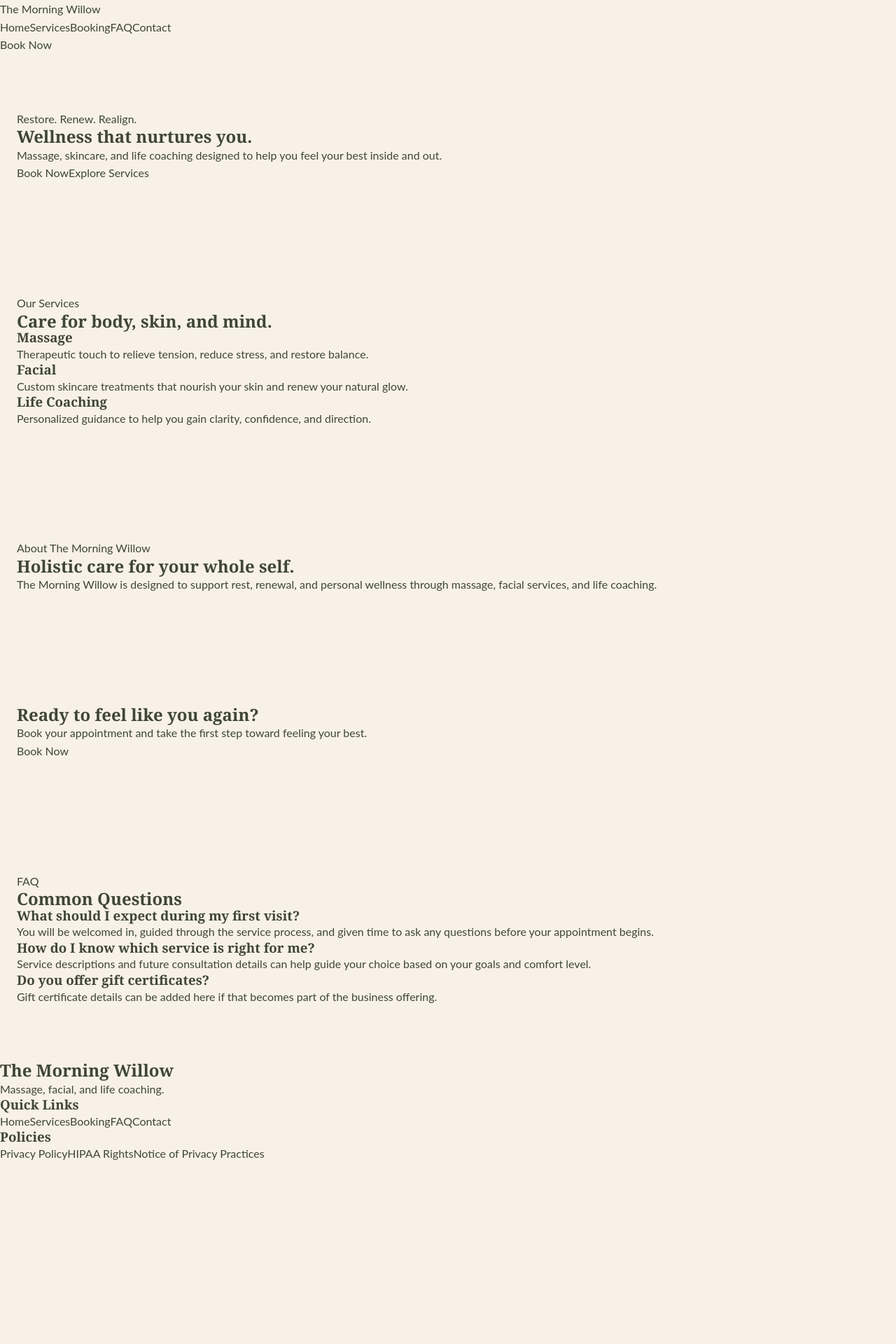
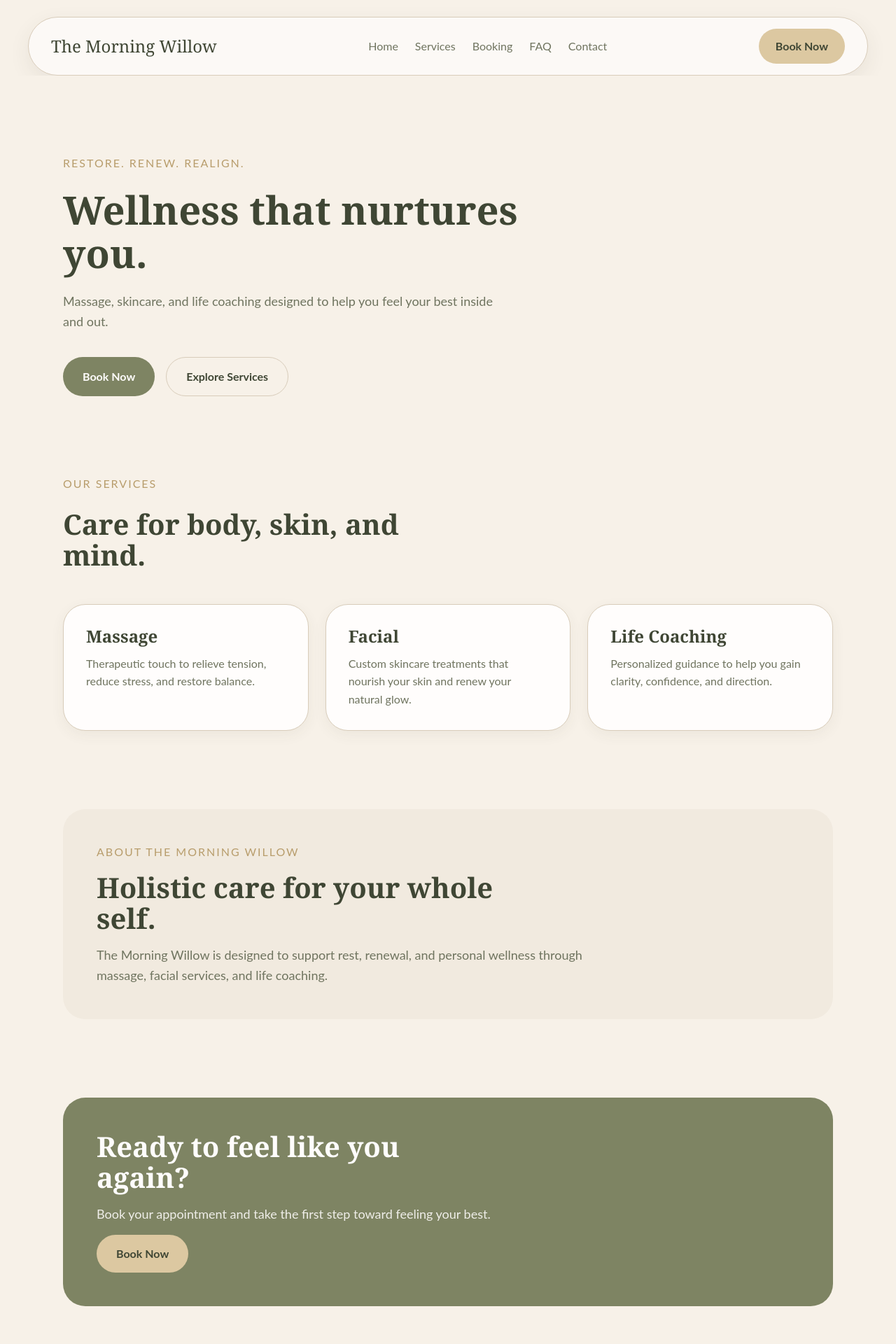
Before and after one commit to djjohnson20/themorningwillow, a React (Vite) app: page / in a window 1280 px wide. Shown: the top 1920 px of the page at 70% size. Before the commit the page ends 1660 px from the top, so only its background shows below. Built offline with nearby package versions, Linux system fonts and the light colour scheme.

Commit message:
Build homepage v1 layout and styling

```diff
--- a/src/pages/HomePage/HomePage.css
+++ b/src/pages/HomePage/HomePage.css
@@ -0,0 +1,364 @@
+.home-page {
+  background-color: var(--color-background);
+}
+
+.site-header {
+  padding: var(--space-lg) var(--space-lg) 0;
+}
+
+.site-nav {
+  width: min(100%, var(--max-width));
+  margin: 0 auto;
+  padding: var(--space-md) var(--space-xl);
+  display: flex;
+  align-items: center;
+  justify-content: space-between;
+  gap: var(--space-lg);
+  background-color: rgba(255, 253, 252, 0.7);
+  border: 1px solid var(--color-border);
+  border-radius: var(--radius-pill);
+  box-shadow: var(--shadow-soft);
+}
+
+.site-brand {
+  font-family: var(--font-heading);
+  font-size: var(--font-size-lg);
+  color: var(--color-text);
+  white-space: nowrap;
+}
+
+.site-nav-links {
+  display: flex;
+  align-items: center;
+  gap: var(--space-lg);
+}
+
+.site-nav-link {
+  font-size: var(--font-size-sm);
+  color: var(--color-text-muted);
+  transition: color var(--transition-fast);
+}
+
+.site-nav-link:hover {
+  color: var(--color-primary);
+}
+
+.site-nav-cta {
+  padding: 12px 24px;
+  background-color: var(--color-accent);
+  color: var(--color-text);
+  border-radius: var(--radius-pill);
+  font-size: var(--font-size-sm);
+  font-weight: 700;
+  transition:
+    background-color var(--transition-fast),
+    transform var(--transition-fast);
+}
+
+.site-nav-cta:hover {
+  background-color: var(--color-accent-dark);
+  transform: translateY(-1px);
+}
+
+.hero {
+  padding: var(--space-4xl) var(--space-lg);
+}
+
+.hero__content {
+  width: min(100%, var(--section-width));
+  margin: 0 auto;
+  display: flex;
+  flex-direction: column;
+  align-items: flex-start;
+  gap: var(--space-lg);
+}
+
+.hero__eyebrow {
+  font-size: var(--font-size-sm);
+  letter-spacing: 2px;
+  text-transform: uppercase;
+  color: var(--color-accent-dark);
+}
+
+.hero__title {
+  max-width: 700px;
+  font-size: var(--font-size-2xl);
+  color: var(--color-text);
+}
+
+.hero__text {
+  max-width: 620px;
+  font-size: var(--font-size-md);
+  color: var(--color-text-muted);
+}
+
+.hero__actions {
+  display: flex;
+  flex-wrap: wrap;
+  gap: var(--space-md);
+  margin-top: var(--space-sm);
+}
+
+.hero__button {
+  display: inline-flex;
+  align-items: center;
+  justify-content: center;
+  padding: 14px 28px;
+  background-color: var(--color-primary);
+  color: var(--color-surface);
+  border-radius: var(--radius-pill);
+  font-weight: 700;
+  transition:
+    background-color var(--transition-fast),
+    transform var(--transition-fast);
+}
+
+.hero__button:hover {
+  background-color: var(--color-primary-dark);
+  transform: translateY(-1px);
+}
+
+.hero__button-secondary {
+  background-color: transparent;
+  color: var(--color-text);
+  border: 1px solid var(--color-border);
+}
+
+.hero__button-secondary:hover {
+  background-color: var(--color-surface);
+}
+
+.services-preview {
+  padding: 0 var(--space-lg) var(--space-4xl);
+}
+
+.services-preview__content {
+  width: min(100%, var(--section-width));
+  margin: 0 auto;
+  display: flex;
+  flex-direction: column;
+  gap: var(--space-lg);
+}
+
+.services-preview__eyebrow {
+  font-size: var(--font-size-sm);
+  letter-spacing: 2px;
+  text-transform: uppercase;
+  color: var(--color-accent-dark);
+}
+
+.services-preview__title {
+  max-width: 560px;
+  font-size: var(--font-size-xl);
+  color: var(--color-text);
+}
+
+.services-preview__cards {
+  display: grid;
+  grid-template-columns: repeat(3, 1fr);
+  gap: var(--space-lg);
+  margin-top: var(--space-lg);
+}
+
+.services-preview__card {
+  padding: var(--space-xl);
+  background-color: var(--color-surface);
+  border: 1px solid var(--color-border);
+  border-radius: var(--radius-lg);
+  box-shadow: var(--shadow-card);
+}
+
+.services-preview__card-title {
+  margin-bottom: var(--space-sm);
+  font-size: var(--font-size-lg);
+  color: var(--color-text);
+}
+
+.services-preview__card-text {
+  color: var(--color-text-muted);
+}
+
+.about-preview {
+  padding: 0 var(--space-lg) var(--space-4xl);
+}
+
+.about-preview__content {
+  width: min(100%, var(--section-width));
+  margin: 0 auto;
+  padding: var(--space-2xl);
+  background-color: var(--color-surface-muted);
+  border-radius: var(--radius-lg);
+  display: flex;
+  flex-direction: column;
+  gap: var(--space-md);
+}
+
+.about-preview__eyebrow {
+  font-size: var(--font-size-sm);
+  letter-spacing: 2px;
+  text-transform: uppercase;
+  color: var(--color-accent-dark);
+}
+
+.about-preview__title {
+  max-width: 600px;
+  font-size: var(--font-size-xl);
+  color: var(--color-text);
+}
+
+.about-preview__text {
+  max-width: 700px;
+  color: var(--color-text-muted);
+  font-size: var(--font-size-md);
+}
+
+.booking-cta {
+  padding: 0 var(--space-lg) var(--space-4xl);
+}
+
+.booking-cta__content {
+  width: min(100%, var(--section-width));
+  margin: 0 auto;
+  padding: var(--space-2xl);
+  background-color: var(--color-primary);
+  color: var(--color-surface);
+  border-radius: var(--radius-lg);
+  display: flex;
+  flex-direction: column;
+  align-items: flex-start;
+  gap: var(--space-md);
+}
+
+.booking-cta__title {
+  max-width: 560px;
+  font-size: var(--font-size-xl);
+  color: var(--color-surface);
+}
+
+.booking-cta__text {
+  max-width: 620px;
+  color: rgba(255, 253, 252, 0.88);
+  font-size: var(--font-size-md);
+}
+
+.booking-cta__button {
+  display: inline-flex;
+  align-items: center;
+  justify-content: center;
+  padding: 14px 28px;
+  background-color: var(--color-accent);
+  color: var(--color-text);
+  border-radius: var(--radius-pill);
+  font-weight: 700;
+  transition:
+    background-color var(--transition-fast),
+    transform var(--transition-fast);
+}
+
+.booking-cta__button:hover {
+  background-color: var(--color-accent-dark);
+  transform: translateY(-1px);
+}
+
+.faq-preview {
+  padding: 0 var(--space-lg) var(--space-4xl);
+}
+
+.faq-preview__content {
+  width: min(100%, var(--section-width));
+  margin: 0 auto;
+  display: flex;
+  flex-direction: column;
+  gap: var(--space-lg);
+}
+
+.faq-preview__eyebrow {
+  font-size: var(--font-size-sm);
+  letter-spacing: 2px;
+  text-transform: uppercase;
+  color: var(--color-accent-dark);
+}
+
+.faq-preview__title {
+  max-width: 560px;
+  font-size: var(--font-size-xl);
+  color: var(--color-text);
+}
+
+.faq-preview__list {
+  display: flex;
+  flex-direction: column;
+  gap: var(--space-md);
+  margin-top: var(--space-lg);
+}
+
+.faq-preview__item {
+  padding: var(--space-lg);
+  background-color: var(--color-surface);
+  border: 1px solid var(--color-border);
+  border-radius: var(--radius-md);
+  box-shadow: var(--shadow-card);
+}
+
+.faq-preview__question {
+  margin-bottom: var(--space-sm);
+  font-size: var(--font-size-md);
+  color: var(--color-text);
+}
+
+.faq-preview__answer {
+  color: var(--color-text-muted);
+}
+
+.site-footer {
+  padding: 0 var(--space-lg) var(--space-xl);
+}
+
+.site-footer__content {
+  width: min(100%, var(--max-width));
+  margin: 0 auto;
+  padding: var(--space-2xl);
+  background-color: var(--color-surface);
+  border: 1px solid var(--color-border);
+  border-radius: var(--radius-lg);
+  display: grid;
+  grid-template-columns: 1.2fr 1fr 1fr;
+  gap: var(--space-xl);
+}
+
+.site-footer__brand,
+.site-footer__group {
+  display: flex;
+  flex-direction: column;
+  gap: var(--space-sm);
+}
+
+.site-footer__title {
+  font-size: var(--font-size-lg);
+  color: var(--color-text);
+}
+
+.site-footer__text {
+  max-width: 280px;
+  color: var(--color-text-muted);
+}
+
+.site-footer__heading {
+  font-size: var(--font-size-md);
+  color: var(--color-text);
+}
+
+.site-footer__links {
+  display: flex;
+  flex-direction: column;
+  gap: var(--space-sm);
+}
+
+.site-footer__link {
+  color: var(--color-text-muted);
+  transition: color var(--transition-fast);
+}
+
+.site-footer__link:hover {
+  color: var(--color-primary);
+}
--- a/src/pages/HomePage/HomePage.jsx
+++ b/src/pages/HomePage/HomePage.jsx
@@ -5,7 +5,6 @@ import Hero from "../../components/home/Hero";
 import ServicesPreview from "../../components/home/ServicesPreview";
 import AboutPreview from "../../components/home/AboutPreview";
 import BookingCta from "../../components/home/BookingCta";
-import FaqPreview from "../../components/home/FaqPreview";
 
 function HomePage() {
   return (
@@ -16,7 +15,6 @@ function HomePage() {
         <ServicesPreview />
         <AboutPreview />
         <BookingCta />
-        <FaqPreview />
       </main>
       <Footer />
     </>
```
